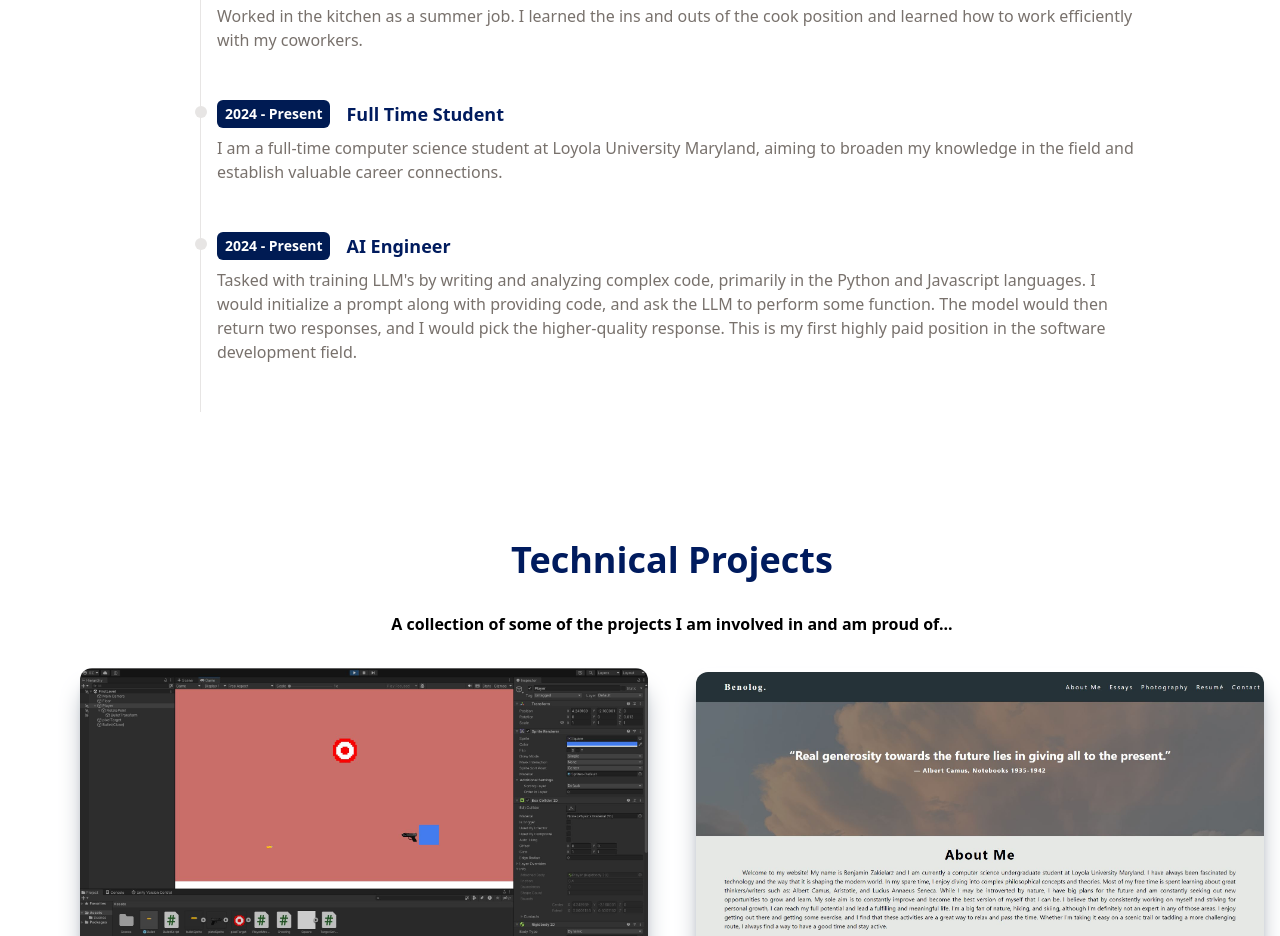
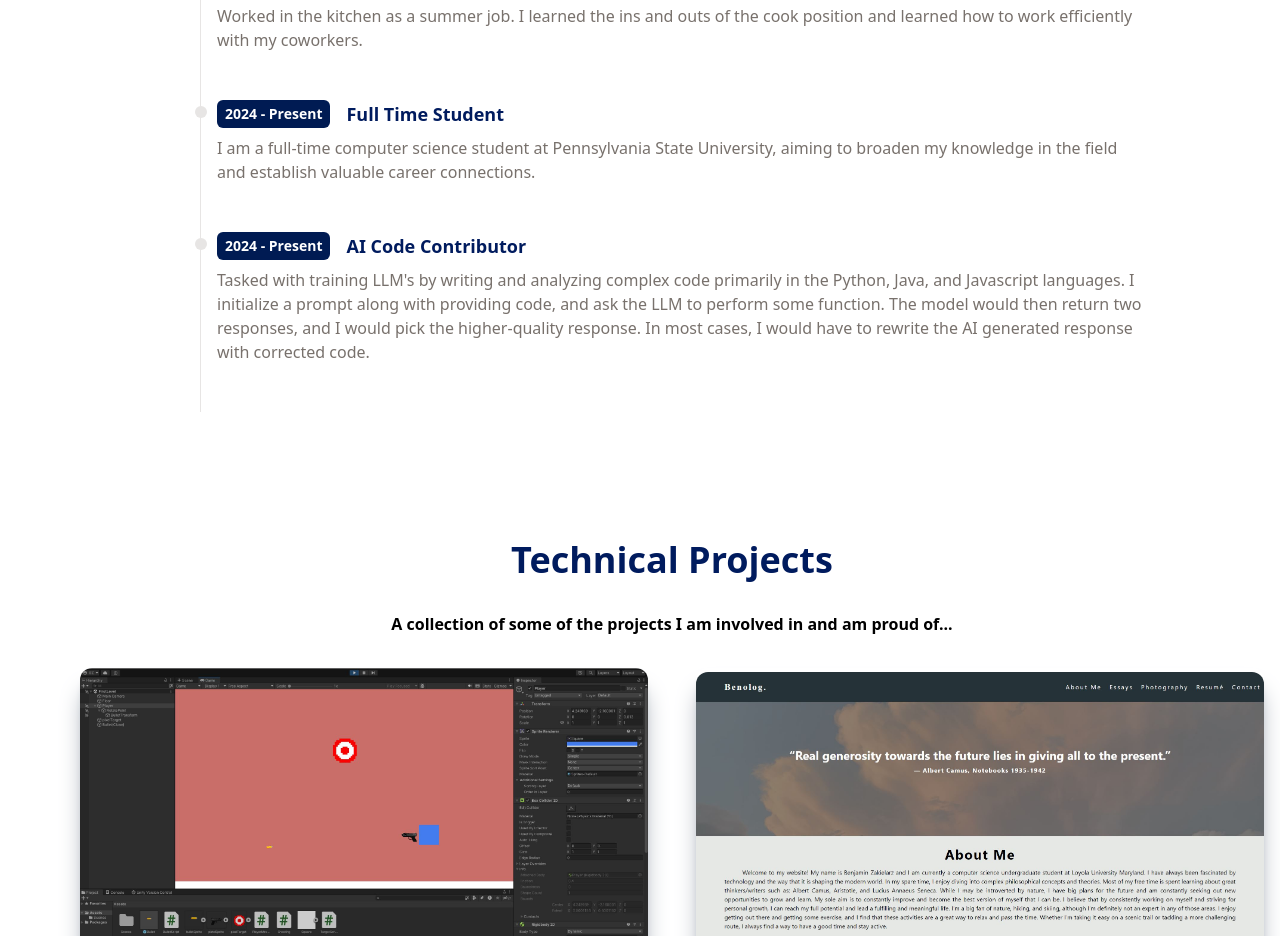
Before and after one commit to BenJZak/Portfolio, a React (Vite) app: page / in a window 1280 px wide. Shown: the part 1240-2176 px from the top of the page. Built offline with nearby package versions, Linux system fonts and the light colour scheme.

Commit message:
Updated work descriptions

```diff
--- a/src/components/Work.jsx
+++ b/src/components/Work.jsx
@@ -28,14 +28,14 @@ const data = [
         title: "Full Time Student",
         duration: "",
         details:
-            "I am a full-time computer science student at Loyola University Maryland, aiming to broaden my knowledge in the field and establish valuable career connections. "
+            "I am a full-time computer science student at Pennsylvania State University, aiming to broaden my knowledge in the field and establish valuable career connections. "
     },
     {
         year: 2024 + " - Present",
-        title: "AI Engineer",
+        title: "AI Code Contributor",
         duration: "",
         details:
-            "Tasked with training LLM's by writing and analyzing complex code, primarily in the Python and Javascript languages. I would initialize a prompt along with providing code, and ask the LLM to perform some function. The model would then return two responses, and I would pick the higher-quality response. This is my first highly paid position in the software development field."
+            "Tasked with training LLM's by writing and analyzing complex code primarily in the Python, Java, and Javascript languages. I initialize a prompt along with providing code, and ask the LLM to perform some function. The model would then return two responses, and I would pick the higher-quality response. In most cases, I would have to rewrite the AI generated response with corrected code."
     },
 ];
 const Work = () => {
```
